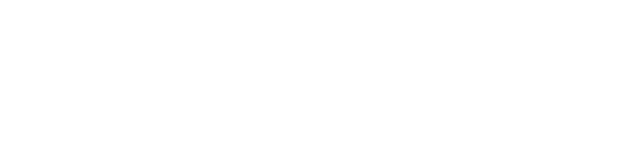
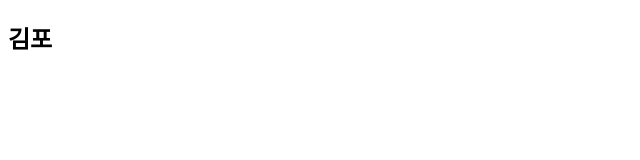
Before and after one commit to romancer06/GIMPO, a plain HTML site: page index.html in a window 1280 px wide. Shown: the full height of the page, 0-640 px from the left. Drawn offline with Linux system fonts and the light colour scheme.

Commit message:
첫 커밋

```diff
--- a/index.html
+++ b/index.html
@@ -5,6 +5,6 @@
     <title>우리 도시 김포</title>
 </head>
 <body>
-
+    <h2>김포</h2>
 </body>
 </html>
```
